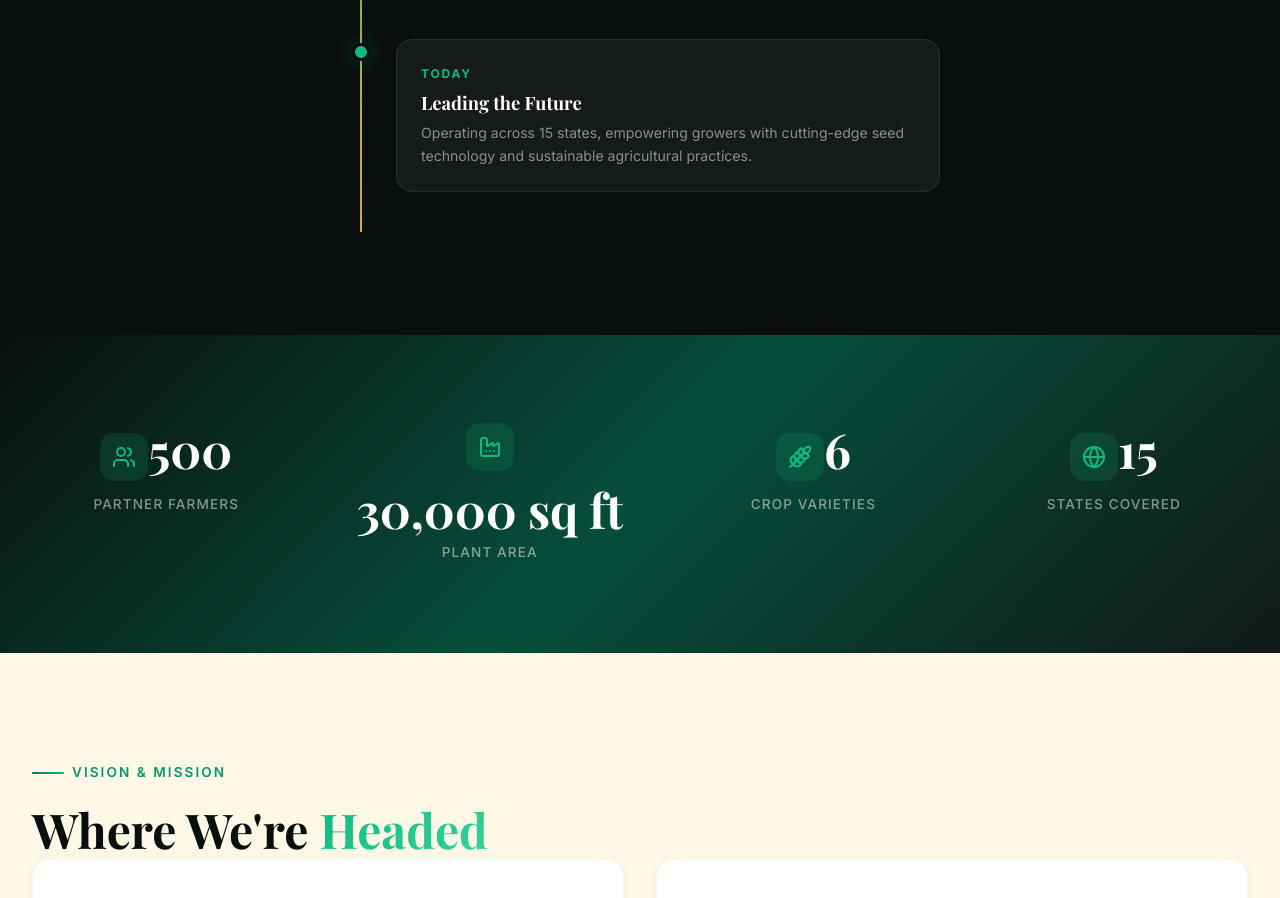
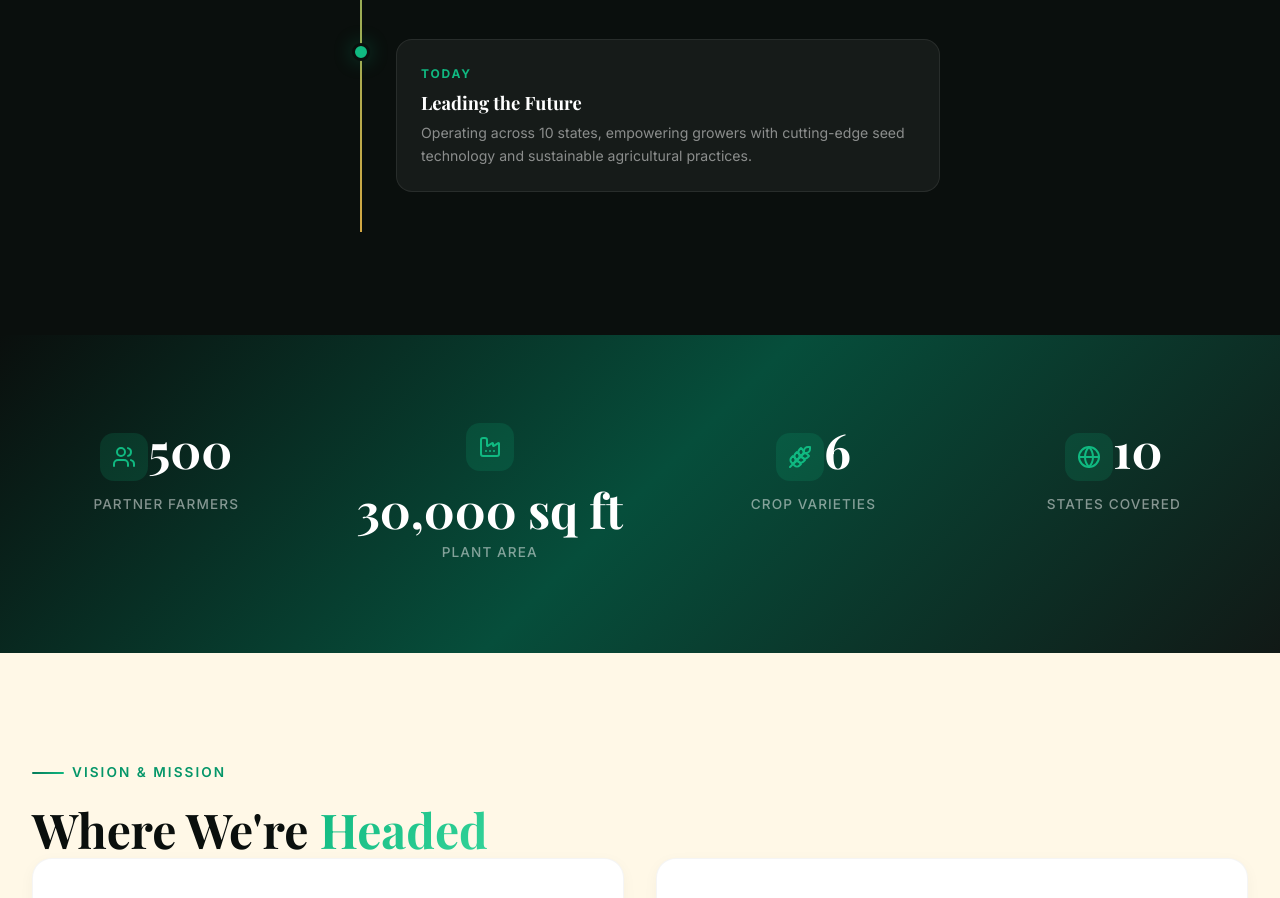
Before and after one commit to vaibhav210603/agronica-seeds, a Next.js app: page /about in a window 1280 px wide. Shown: the part 1894-2792 px from the top of the page. Built offline with nearby package versions, Linux system fonts and the light colour scheme; a web font is replaced by a local one.

Commit message:
new edit

```diff
--- a/src/app/about/page.js
+++ b/src/app/about/page.js
@@ -42,7 +42,7 @@ const timeline = [
   {
     year: "Today",
     title: "Leading the Future",
-    desc: "Operating across 15 states, empowering growers with cutting-edge seed technology and sustainable agricultural practices.",
+    desc: "Operating across 10 states, empowering growers with cutting-edge seed technology and sustainable agricultural practices.",
   },
 ];
 
@@ -170,7 +170,7 @@ export default function AboutPage() {
             <StatCounter end={500} label="Partner Farmers" icon={Users} />
             <StatCounter end={30000} suffix=" sq ft" label="Plant Area" icon={Factory} />
             <StatCounter end={6} label="Crop Varieties" icon={Wheat} />
-            <StatCounter end={15} label="States Covered" icon={Globe} />
+            <StatCounter end={10} label="States Covered" icon={Globe} />
           </div>
         </div>
       </section>
--- a/src/app/page.js
+++ b/src/app/page.js
@@ -287,10 +287,10 @@ export default function Home() {
       <section className={styles.marqueeSection}>
         <div className={styles.marqueeTrack}>
           <div className={styles.marqueeContent}>
-            {["🌽 Maize", "🌾 Wheat", "🌿 Paddy", "🌻 Mustard", "☁️ Cotton", "🥬 Vegetables", "✨ Innovation", "🌱 Sustainability", "🏆 Quality", "🌍 15+ States"].map((item, i) => (
+            {["🌽 Maize", "🌾 Wheat", "🌿 Paddy", "🌻 Mustard", "☁️ Cotton", "🥬 Vegetables", "✨ Innovation", "🌱 Sustainability", "🏆 Quality", "🌍 10+ States"].map((item, i) => (
               <span key={i} className={styles.marqueeItem}>{item}</span>
             ))}
-            {["🌽 Maize", "🌾 Wheat", "🌿 Paddy", "🌻 Mustard", "☁️ Cotton", "🥬 Vegetables", "✨ Innovation", "🌱 Sustainability", "🏆 Quality", "🌍 15+ States"].map((item, i) => (
+            {["🌽 Maize", "🌾 Wheat", "🌿 Paddy", "🌻 Mustard", "☁️ Cotton", "🥬 Vegetables", "✨ Innovation", "🌱 Sustainability", "🏆 Quality", "🌍 10+ States"].map((item, i) => (
               <span key={`dup-${i}`} className={styles.marqueeItem}>{item}</span>
             ))}
           </div>
@@ -372,7 +372,7 @@ export default function Home() {
                 icon={Wheat}
               />
               <StatCounter
-                end={15}
+                end={10}
                 label="States Covered"
                 icon={Globe}
               />
```
